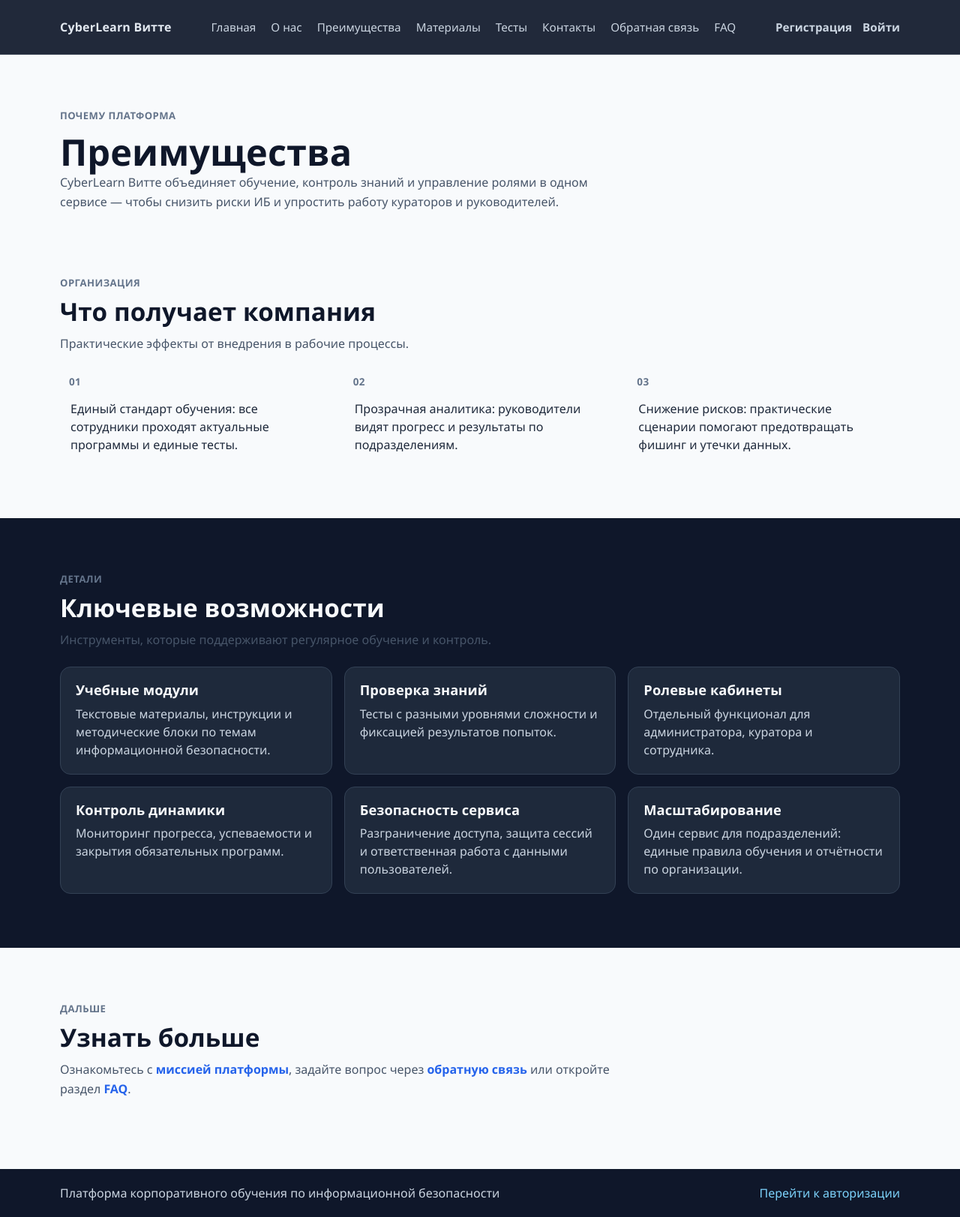
After one commit to corpedu1/corpedu, a Django app: page /advantages/ in a window 1280 px wide. The commit adds this page. Shown: the whole page at 75% size. Run offline with Django 5.2, Linux system fonts and the light colour scheme.

Commit message:
Created advantages page

```diff
--- a/app/settings.py
+++ b/app/settings.py
@@ -12,6 +12,8 @@ https://docs.djangoproject.com/en/6.0/ref/settings/
 
 from pathlib import Path
 import os
+
+from django.urls import reverse_lazy
 
 # Build paths inside the project like this: BASE_DIR / 'subdir'.
 BASE_DIR = Path(__file__).resolve().parent.parent
@@ -129,3 +131,5 @@ MEDIA_URL = "/media/"
 MEDIA_ROOT = BASE_DIR / "media"
 
 AUTH_USER_MODEL = "app.User"
+
+LOGIN_URL = reverse_lazy("login")
--- a/app/urls.py
+++ b/app/urls.py
@@ -23,6 +23,7 @@ from . import views
 urlpatterns = [
     path('', views.landing, name='landing'),
     path('about/', views.about, name='about'),
+    path('advantages/', views.advantages, name='advantages'),
     path('contacts/', views.contacts, name='contacts'),
     path('feedback/', views.feedback, name='feedback'),
     path('faq/', views.faq, name='faq'),
--- a/app/views.py
+++ b/app/views.py
@@ -276,6 +276,13 @@ def about(request):
     return render(request, "about.html")
 
 
+def advantages(request):
+    """
+    Отображает страницу «Преимущества».
+    """
+    return render(request, "advantages.html")
+
+
 def contacts(request):
     """
     Отображает страницу «Контакты».
@@ -311,17 +318,19 @@ def faq(request):
     return render(request, "faq.html")
 
 
+@login_required
 def materials(request):
     """
-    Отображает страницу списка обучающих материалов.
+    Отображает страницу списка обучающих материалов (только для авторизованных).
     """
     items = LearningMaterial.objects.filter(is_published=True).select_related("category", "author")
     return render(request, "materials.html", {"materials": items})
 
 
+@login_required
 def knowledge_tests(request):
     """
-    Список опубликованных платформенных тестов.
+    Список опубликованных платформенных тестов (только для авторизованных).
     """
     items = (
         KnowledgeTest.objects.filter(is_published=True)
@@ -331,9 +340,10 @@ def knowledge_tests(request):
     return render(request, "knowledge_tests.html", {"tests": items})
 
 
+@login_required
 def knowledge_test_detail(request, slug):
     """
-    Карточка теста (публично, только опубликованные).
+    Карточка теста; только опубликованные, доступ по авторизации.
     """
     test = get_object_or_404(
         KnowledgeTest.objects.filter(is_published=True)
@@ -502,9 +512,10 @@ def knowledge_test_result(request, slug, attempt_id):
     )
 
 
+@login_required
 def material_detail(request, slug):
     """
-    Отображает страницу детального просмотра обучающего материала.
+    Детальный просмотр обучающего материала (только для авторизованных).
     """
     material = get_object_or_404(
         LearningMaterial.objects.select_related("category", "author").prefetch_related("pages"),
--- a/static/css/landing.css
+++ b/static/css/landing.css
@@ -434,6 +434,25 @@ a {
     text-decoration: underline;
 }
 
+.advantages-page .advantages-cta .section-subtitle a {
+    color: #2563eb;
+    font-weight: 600;
+    text-decoration: none;
+}
+
+.advantages-page .advantages-cta .section-subtitle a:hover {
+    text-decoration: underline;
+}
+
+/* Меньше зазор между вводным блоком и «Организация» */
+.advantages-page .advantages-intro {
+    padding-bottom: 28px;
+}
+
+.advantages-page .advantages-intro + .section {
+    padding-top: 36px;
+}
+
 .cards {
     display: grid;
     grid-template-columns: repeat(auto-fit, minmax(190px, 1fr));
--- /dev/null
+++ b/templates/advantages.html
@@ -0,0 +1,91 @@
+<!DOCTYPE html>
+<html lang="ru">
+<head>
+    <meta charset="UTF-8">
+    <meta name="viewport" content="width=device-width, initial-scale=1.0">
+    <title>Преимущества | CyberLearn Витте</title>
+    {% load static %}
+    <link rel="stylesheet" href="{% static 'css/landing.css' %}">
+</head>
+<body class="advantages-page">
+    {% include "partials/navbar.html" %}
+
+    <main>
+        <section class="section advantages-intro">
+            <div class="container">
+                <p class="section-kicker">Почему платформа</p>
+                <h1>Преимущества</h1>
+                <p class="section-subtitle">
+                    CyberLearn Витте объединяет обучение, контроль знаний и управление ролями в одном сервисе —
+                    чтобы снизить риски ИБ и упростить работу кураторов и руководителей.
+                </p>
+            </div>
+        </section>
+
+        <section class="section">
+            <div class="container">
+                <p class="section-kicker">Организация</p>
+                <h2>Что получает компания</h2>
+                <p class="section-subtitle">Практические эффекты от внедрения в рабочие процессы.</p>
+                <ol class="panel__list">
+                    <li>Единый стандарт обучения: все сотрудники проходят актуальные программы и единые тесты.</li>
+                    <li>Прозрачная аналитика: руководители видят прогресс и результаты по подразделениям.</li>
+                    <li>Снижение рисков: практические сценарии помогают предотвращать фишинг и утечки данных.</li>
+                </ol>
+            </div>
+        </section>
+
+        <section class="section section--accent">
+            <div class="container">
+                <p class="section-kicker">Детали</p>
+                <h2>Ключевые возможности</h2>
+                <p class="section-subtitle">Инструменты, которые поддерживают регулярное обучение и контроль.</p>
+                <div class="security-grid">
+                    <div class="security-item">
+                        <h3>Учебные модули</h3>
+                        <p>Текстовые материалы, инструкции и методические блоки по темам информационной безопасности.</p>
+                    </div>
+                    <div class="security-item">
+                        <h3>Проверка знаний</h3>
+                        <p>Тесты с разными уровнями сложности и фиксацией результатов попыток.</p>
+                    </div>
+                    <div class="security-item">
+                        <h3>Ролевые кабинеты</h3>
+                        <p>Отдельный функционал для администратора, куратора и сотрудника.</p>
+                    </div>
+                    <div class="security-item">
+                        <h3>Контроль динамики</h3>
+                        <p>Мониторинг прогресса, успеваемости и закрытия обязательных программ.</p>
+                    </div>
+                    <div class="security-item">
+                        <h3>Безопасность сервиса</h3>
+                        <p>Разграничение доступа, защита сессий и ответственная работа с данными пользователей.</p>
+                    </div>
+                    <div class="security-item">
+                        <h3>Масштабирование</h3>
+                        <p>Один сервис для подразделений: единые правила обучения и отчётности по организации.</p>
+                    </div>
+                </div>
+            </div>
+        </section>
+
+        <section class="section advantages-cta">
+            <div class="container">
+                <p class="section-kicker">Дальше</p>
+                <h2>Узнать больше</h2>
+                <p class="section-subtitle">
+                    Ознакомьтесь с <a href="/about/">миссией платформы</a>, задайте вопрос через
+                    <a href="/feedback/">обратную связь</a> или откройте раздел <a href="/faq/">FAQ</a>.
+                </p>
+            </div>
+        </section>
+    </main>
+
+    <footer class="footer">
+        <div class="container footer__content">
+            <p>Платформа корпоративного обучения по информационной безопасности</p>
+            <a href="/admin/">Перейти к авторизации</a>
+        </div>
+    </footer>
+</body>
+</html>
--- a/templates/partials/navbar.html
+++ b/templates/partials/navbar.html
@@ -5,6 +5,7 @@
         <nav class="topbar__nav">
             <a href="/">Главная</a>
             <a href="/about/">О нас</a>
+            <a href="{% url 'advantages' %}">Преимущества</a>
             <a href="/materials/">Материалы</a>
             <a href="{% url 'knowledge_tests' %}">Тесты</a>
             <a href="/contacts/">Контакты</a>
```
